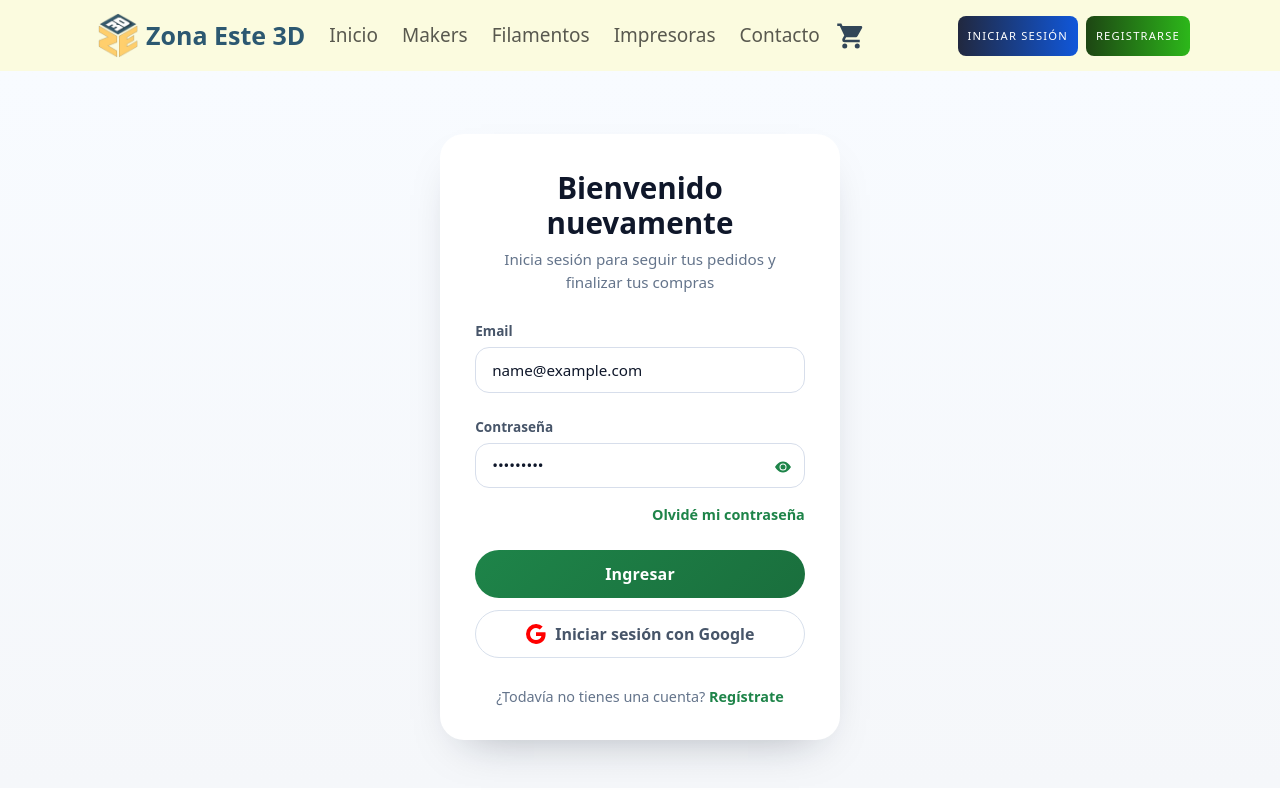
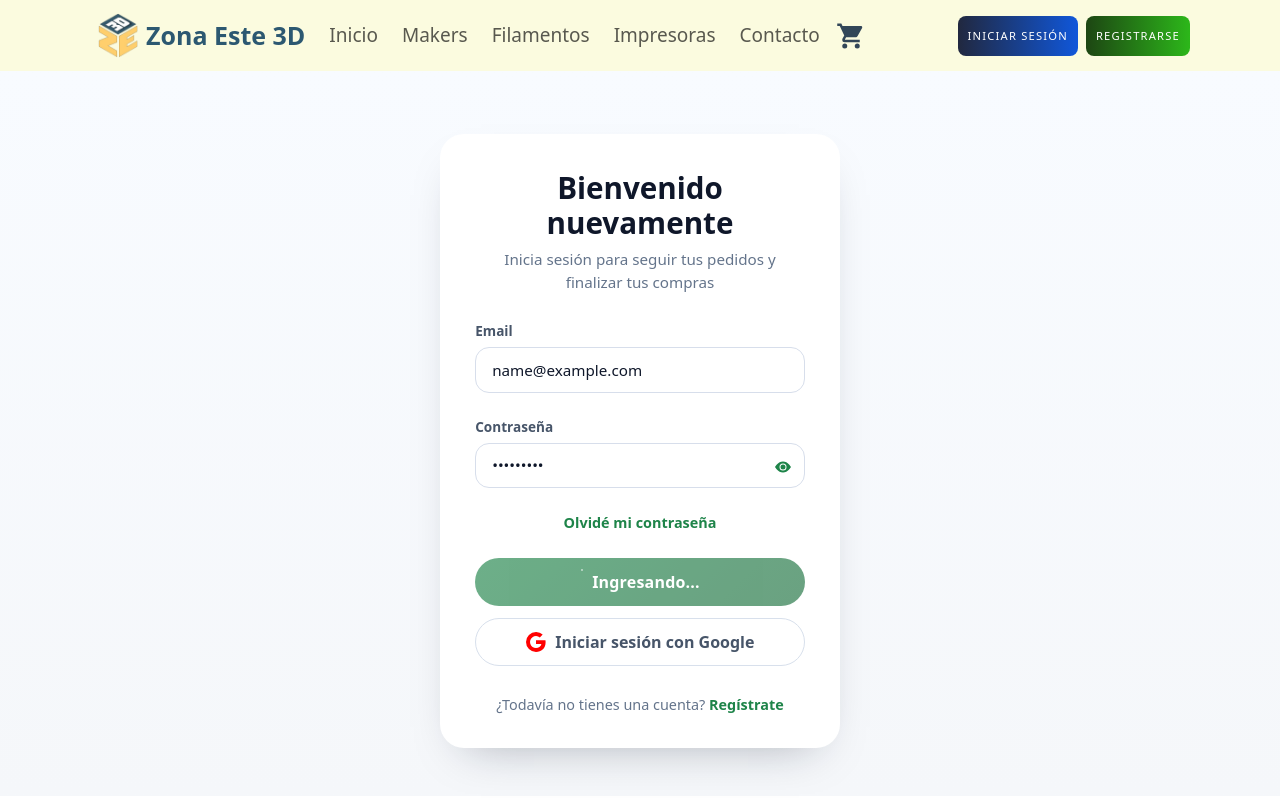
Before and after one commit to agustinlorca/zonaeste3d-cibergauchos, a React (Vite) app in the folder frontend/: page /login in a window 1280 px wide. Both pictures are taken after typing "name@example.com", "Sample123" into the empty fields and a click on the button "Ingresar". Shown: the top 800 px of the page. Built offline with nearby package versions, Linux system fonts and the light colour scheme; no server answers.

Commit message:
Loaders en forms login y register

```diff
--- a/frontend/src/components/Auth/Forms.css
+++ b/frontend/src/components/Auth/Forms.css
@@ -112,11 +112,7 @@
   color: #1e8449;
 }
 
-.auth-secondary-action {
-  display: flex;
-  justify-content: flex-end;
-  margin-top: -0.5rem;
-}
+
 
 .auth-link {
   color: #1e8449;
@@ -129,43 +125,16 @@
   text-decoration: underline;
 }
 
-.auth-actions {
-  display: flex;
-  flex-direction: column;
-  gap: 0.75rem;
-}
 
-.auth-primary-button {
-  background: linear-gradient(135deg, #1e8449, #1a6f3d);
-  color: #ffffff;
-  border: none;
-  border-radius: 999px;
-  padding: 0.75rem 1rem;
-  font-weight: 600;
-  letter-spacing: 0.2px;
-  cursor: pointer;
-  transition: transform 0.15s ease, box-shadow 0.2s ease;
-}
+
+
 
 .auth-primary-button:hover {
   transform: translateY(-1px);
   box-shadow: 0 12px 24px -12px rgba(30, 132, 73, 0.55);
 }
 
-.auth-google-button {
-  background: #ffffff;
-  border: 1px solid #d8e0ec;
-  border-radius: 999px;
-  padding: 0.7rem 1rem;
-  font-weight: 600;
-  color: #475569;
-  display: flex;
-  align-items: center;
-  justify-content: center;
-  gap: 0.6rem;
-  cursor: pointer;
-  transition: border-color 0.2s ease, box-shadow 0.2s ease;
-}
+
 
 .auth-google-button:hover {
   border-color: #bfc7d7;
@@ -198,6 +167,26 @@
   }
 }
 
+
+
+.auth-ghost-button:hover {
+  text-decoration: underline;
+}
+
+
+.auth-secondary-action--center {
+  justify-content: center;
+}
+
+.auth-secondary-action {
+  display: flex;
+  justify-content: flex-end;
+}
+
+.auth-secondary-action--center {
+  justify-content: center;
+}
+
 .auth-ghost-button {
   background: none;
   border: none;
@@ -212,7 +201,82 @@
   text-decoration: underline;
 }
 
+.auth-actions {
+  display: flex;
+  flex-direction: column;
+  gap: 0.75rem;
+}
 
-.auth-secondary-action--center {
+.auth-primary-button {
+  background: linear-gradient(135deg, #1e8449, #1a6f3d);
+  color: #ffffff;
+  border: none;
+  border-radius: 999px;
+  padding: 0.75rem 1rem;
+  font-weight: 600;
+  letter-spacing: 0.2px;
+  cursor: pointer;
+  transition: transform 0.15s ease, box-shadow 0.2s ease;
+}
+
+.auth-primary-button:hover {
+  transform: translateY(-1px);
+  box-shadow: 0 12px 24px -12px rgba(30, 132, 73, 0.55);
+}
+
+.auth-primary-button:disabled {
+  opacity: 0.65;
+  cursor: default;
+  transform: none;
+  box-shadow: none;
+}
+
+.auth-google-button {
+  background: #ffffff;
+  border: 1px solid #d8e0ec;
+  border-radius: 999px;
+  padding: 0.7rem 1rem;
+  font-weight: 600;
+  color: #475569;
+  display: flex;
+  align-items: center;
   justify-content: center;
+  gap: 0.6rem;
+  cursor: pointer;
+  transition: border-color 0.2s ease, box-shadow 0.2s ease;
 }
+
+.auth-google-button:hover {
+  border-color: #bfc7d7;
+  box-shadow: 0 10px 24px -18px rgba(15, 23, 42, 0.35);
+}
+
+.auth-google-button:disabled {
+  opacity: 0.6;
+  cursor: default;
+  box-shadow: none;
+}
+
+.auth-spinner {
+  width: 16px;
+  height: 16px;
+  border-radius: 50%;
+  border: 2px solid transparent;
+  border-top-color: currentColor;
+  animation: auth-spin 0.75s linear infinite;
+  margin-right: 8px;
+}
+
+.auth-spinner--light {
+  color: #ffffff;
+}
+
+.auth-spinner--dark {
+  color: #1e8449;
+}
+
+@keyframes auth-spin {
+  to {
+    transform: rotate(360deg);
+  }
+}
--- a/frontend/src/components/Auth/Login.jsx
+++ b/frontend/src/components/Auth/Login.jsx
@@ -14,6 +14,8 @@ const Login = () => {
   const [user, setUser] = useState({ email: "", password: "" });
   const [error, setError] = useState("");
   const [showPassword, setShowPassword] = useState(false);
+  const [loadingType, setLoadingType] = useState(null);
+  const isSubmitting = loadingType !== null;
 
   const handleChange = ({ target: { name, value } }) => {
     setError("");
@@ -30,6 +32,7 @@ const Login = () => {
     }
 
     try {
+      setLoadingType("credentials");
       await login(email, password);
       toast.success("Inicio de sesion exitoso", {
         position: "top-center",
@@ -49,11 +52,15 @@ const Login = () => {
       } else {
         setError("No pudimos iniciar sesión. Intentalo más tarde.");
       }
+    } finally {
+      setLoadingType(null);
     }
   };
 
   const handleGoogleLogin = async () => {
+    setError("");
     try {
+      setLoadingType("google");
       await loginWithGoogle();
       navigate("/");
     } catch (err) {
@@ -62,6 +69,8 @@ const Login = () => {
           "Error al iniciar sesion con Google. Selecciona una cuenta antes de cerrar la ventana."
         );
       }
+    } finally {
+      setLoadingType(null);
     }
   };
 
@@ -142,15 +151,21 @@ const Login = () => {
               </div>
             </div>
 
-            <div className="auth-secondary-action">
+            <div className="auth-secondary-action auth-secondary-action--center">
               <button type="button" className="auth-ghost-button" onClick={handleResetPassword}>
                 Olvidé mi contraseña
               </button>
             </div>
 
             <div className="auth-actions">
-              <button type="submit" className="auth-primary-button">
-                Ingresar
+              <button type="submit" className="auth-primary-button" disabled={isSubmitting}>
+                {loadingType === "credentials" ? (
+                  <>
+                    <span className="auth-spinner auth-spinner--light" />Ingresando...
+                  </>
+                ) : (
+                  "Ingresar"
+                )}
               </button>
               <button
                 type="button"
--- a/frontend/src/components/Auth/Register.jsx
+++ b/frontend/src/components/Auth/Register.jsx
@@ -21,6 +21,7 @@ const Register = () => {
   });
   const [error, setError] = useState("");
   const [showPassword, setShowPassword] = useState(false);
+  const [isSubmitting, setIsSubmitting] = useState(false);
 
   const handleChange = ({ target: { name, value } }) => {
     setError("");
@@ -73,6 +74,7 @@ const Register = () => {
     }
 
     try {
+      setIsSubmitting(true);
       await register(email, password, {
         firstName: firstName.trim(),
         lastName: lastName.trim(),
@@ -100,6 +102,8 @@ const Register = () => {
           "Ha ocurrido un error inesperado. Por favor, intentelo de nuevo mas tarde"
         );
       }
+    } finally {
+      setIsSubmitting(false);
     }
   };
 
@@ -246,8 +250,8 @@ const Register = () => {
             </div>
 
             <div className="auth-actions">
-              <button type="submit" className="auth-primary-button">
-                Registrarme
+              <button type="submit" className="auth-primary-button" disabled={isSubmitting}>
+                {isSubmitting ? "Creando cuenta..." : "Registrarme"}
               </button>
               <button
                 type="button"
--- a/frontend/src/pages/Profile/ProfileView.jsx
+++ b/frontend/src/pages/Profile/ProfileView.jsx
@@ -169,9 +169,6 @@ const ProfileView = () => {
                       Restablecer
                     </Button>
                   </div>
-                  <p className="text-muted small mt-3 mb-0">
-                    El correo y el DNI no pueden modificarse desde este panel.
-                  </p>
                 </Form>
               </Card.Body>
             </Card>
```
